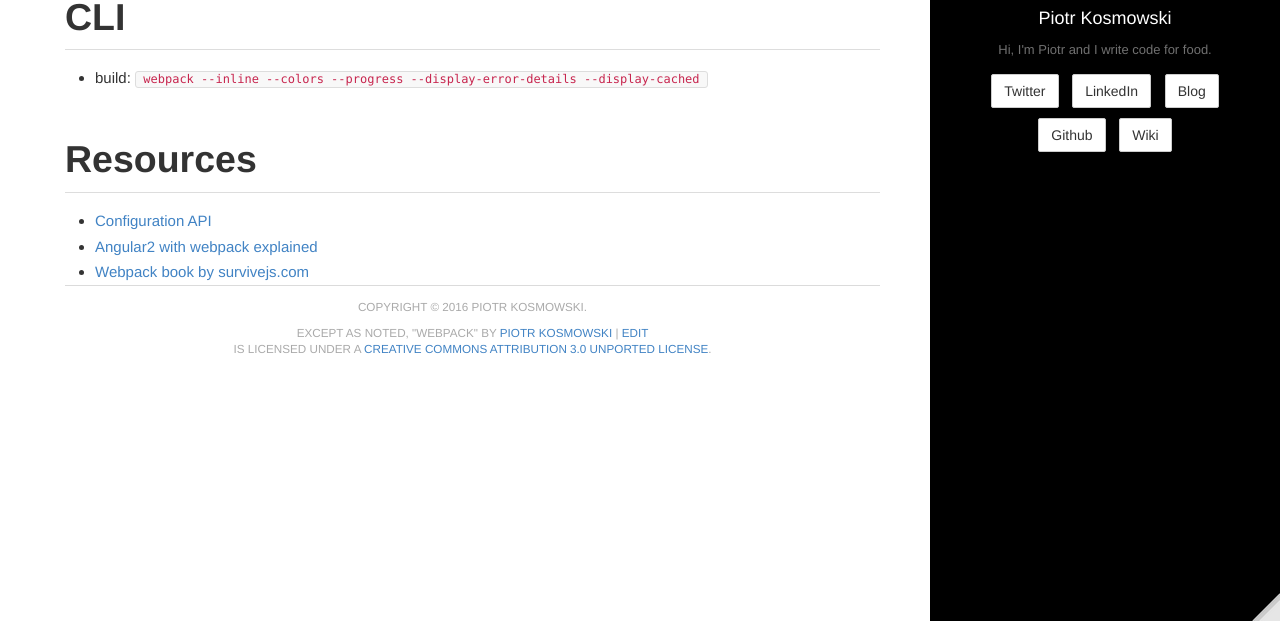
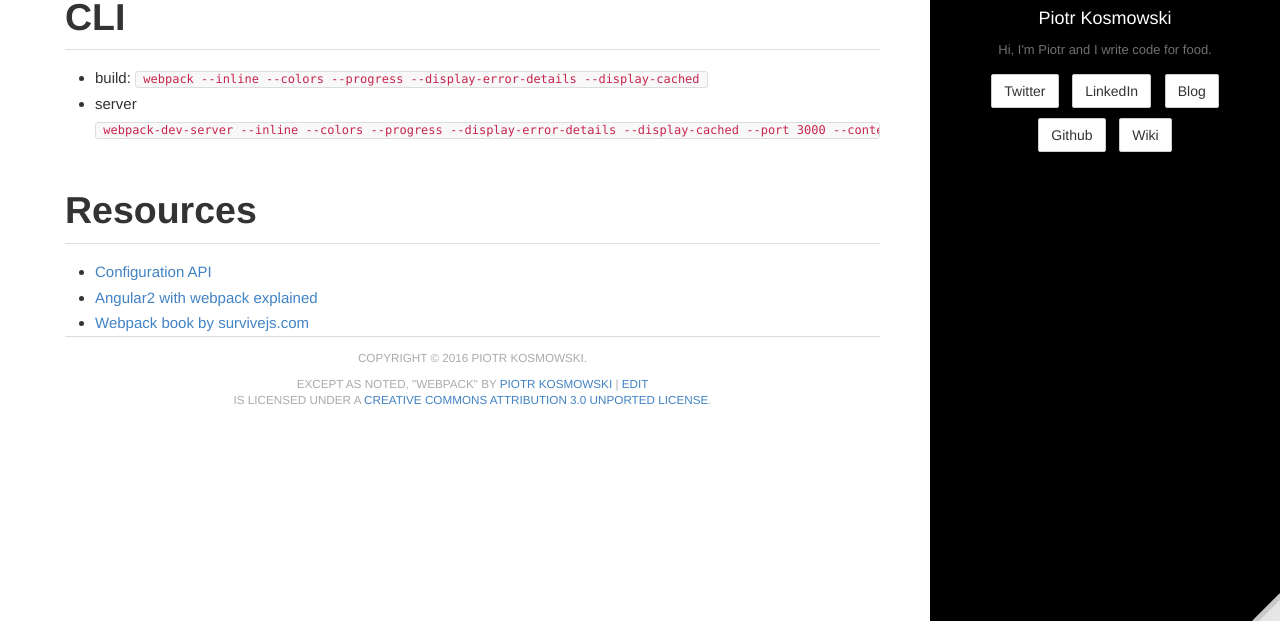
Before and after one commit to kospiotr/kospiotr.github.io, a Jekyll site: the page built from wiki/webpack.md, in a window 1280 px wide, cut to the strip 279-900 px from the top of the page. Built offline with Jekyll 4.4.1, drawn with Linux system fonts in a browser that asks for light colours.

Commit message:
Update webpack.md

````diff
--- a/wiki/webpack.md
+++ b/wiki/webpack.md
@@ -8,6 +8,7 @@ editurl: wiki/webpack.md
 
 # CLI
 - build: ```webpack --inline --colors --progress --display-error-details --display-cached```
+- server ```webpack-dev-server --inline --colors --progress --display-error-details --display-cached --port 3000  --content-base src```
 
 # Resources
 
````
